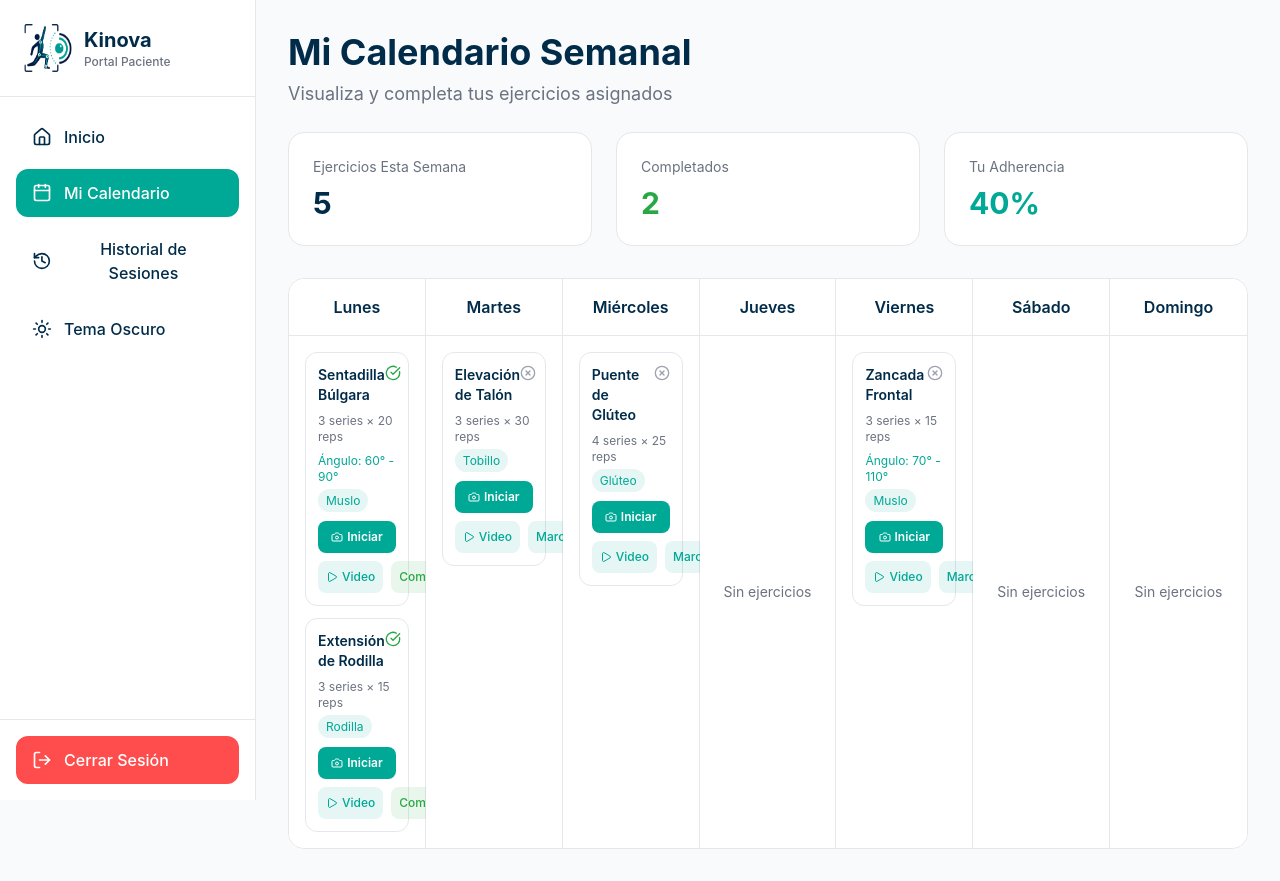
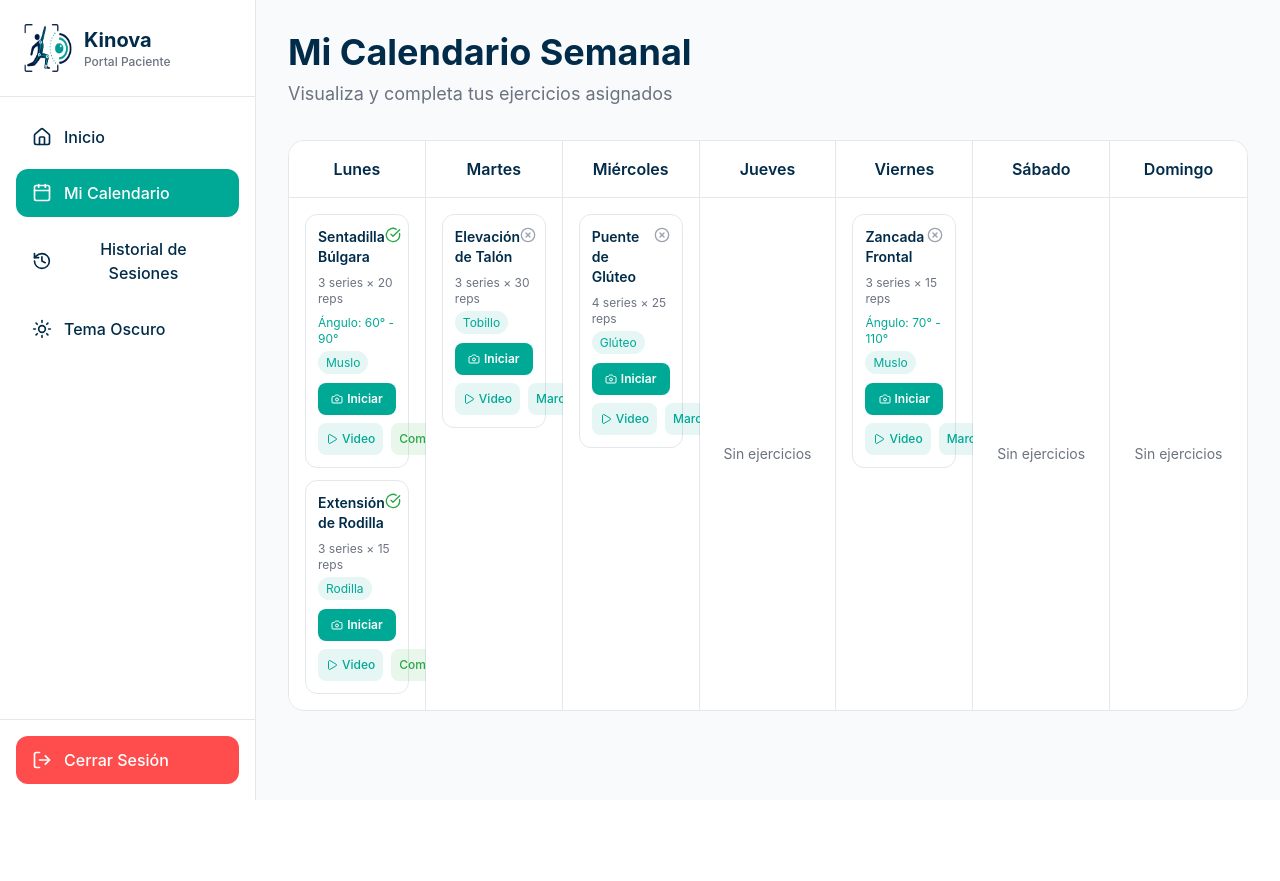
Before and after one commit to Ignacio-gh/kinova, a React (Vite) app in the folder frontend/: page /paciente/calendario in a window 1280 px wide. After the commit the page ends 800 px from the top, so only its background shows below. Built offline with nearby package versions, Linux system fonts and the light colour scheme.

Commit message:
chore: Eliminar estadísticas duplicadas de calendario (ya están en historial)

```diff
--- a/frontend/src/app/pages/paciente/PatientCalendar.tsx
+++ b/frontend/src/app/pages/paciente/PatientCalendar.tsx
@@ -64,32 +64,6 @@ export function PatientCalendar() {
         <p className="text-lg" style={{ color: colors.secondaryText }}>
           Visualiza y completa tus ejercicios asignados
         </p>
-
-        {/* Quick Stats */}
-        <div className="grid grid-cols-3 gap-6 mt-6">
-          <div className="rounded-2xl p-6 border" style={{ backgroundColor: colors.cardBg, borderColor: colors.border }}>
-            <p className="text-sm mb-2" style={{ color: colors.secondaryText }}>Ejercicios Esta Semana</p>
-            <p className="text-3xl font-bold" style={{ color: colors.primaryText }}>
-              {Object.values(exercises).flat().length}
-            </p>
-          </div>
-
-          <div className="rounded-2xl p-6 border" style={{ backgroundColor: colors.cardBg, borderColor: colors.border }}>
-            <p className="text-sm mb-2" style={{ color: colors.secondaryText }}>Completados</p>
-            <p className="text-3xl font-bold" style={{ color: '#28A745' }}>
-              {Object.values(exercises).flat().filter(e => e.completed).length}
-            </p>
-          </div>
-
-          <div className="rounded-2xl p-6 border" style={{ backgroundColor: colors.cardBg, borderColor: colors.border }}>
-            <p className="text-sm mb-2" style={{ color: colors.secondaryText }}>Tu Adherencia</p>
-            <p className="text-3xl font-bold" style={{ color: '#00A896' }}>
-              {Object.values(exercises).flat().length > 0
-                ? Math.round((Object.values(exercises).flat().filter(e => e.completed).length / Object.values(exercises).flat().length) * 100)
-                : 0}%
-            </p>
-          </div>
-        </div>
       </div>
 
       {/* Weekly Calendar */}
```
